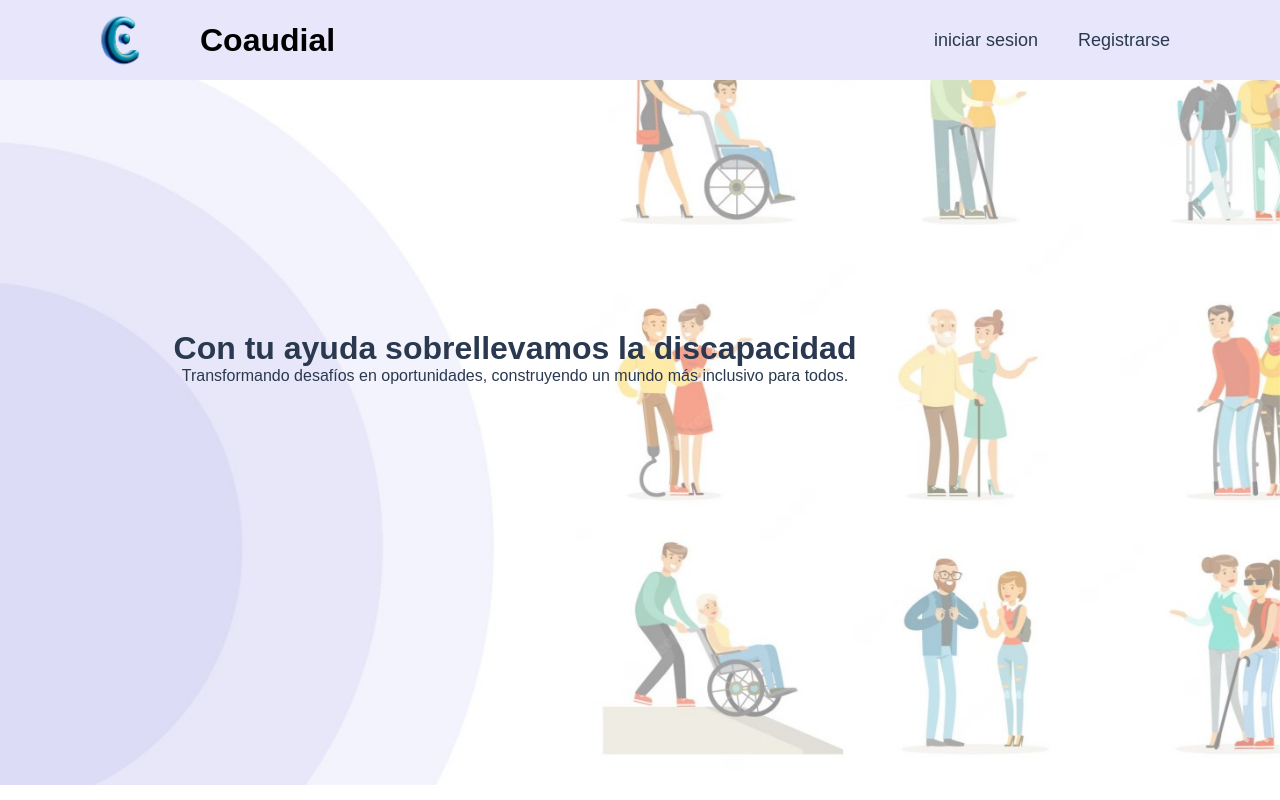
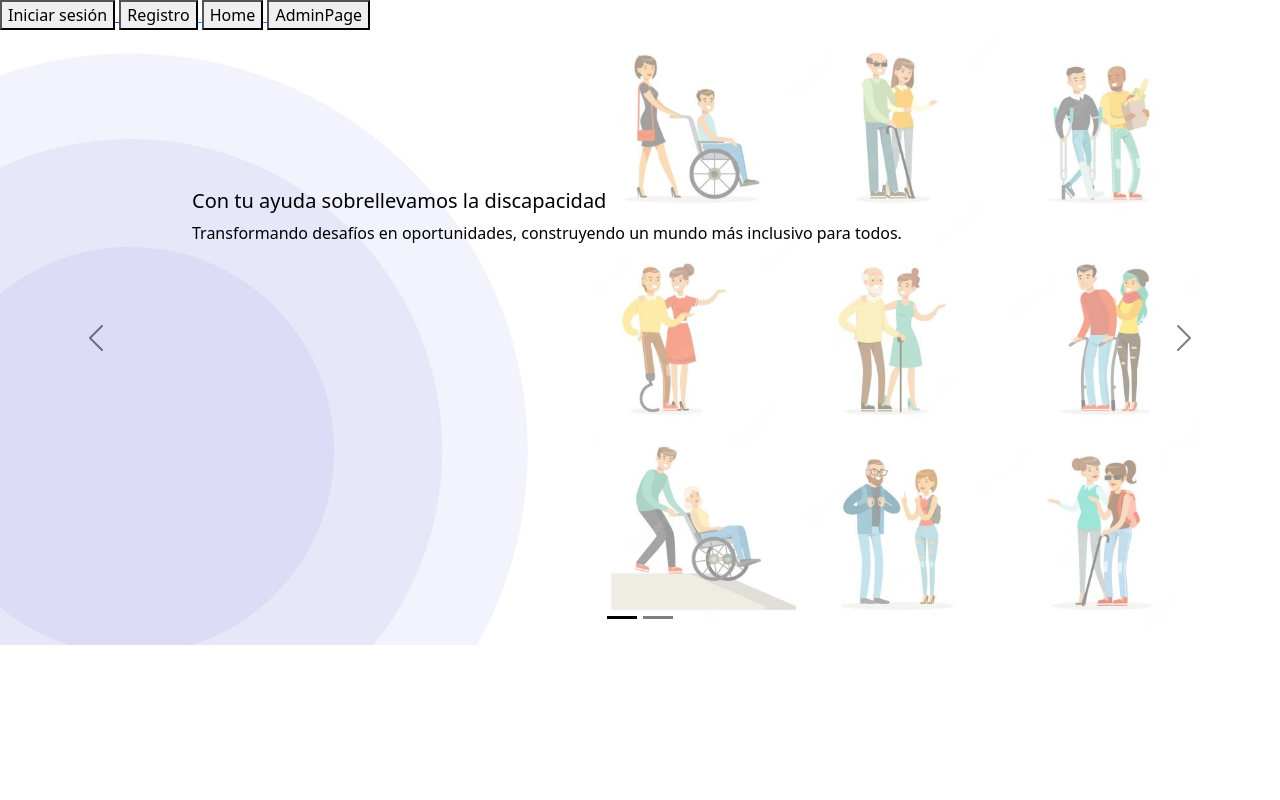
Before and after one commit to V1centeJ1menez/coaudial, a Django app: page / in a window 1280 px wide. Run offline with Django 4.2, Linux system fonts and the light colour scheme.

Commit message:
Modificaciones del frontend

```diff
--- a/tasks/static/frontend/styles.css
+++ b/tasks/static/frontend/styles.css
@@ -7,8 +7,8 @@
 }
 
 body {
-    background-color: white;
-    font-family: Arial, Helvetica, sans-serif
+
+    font-family: Arial, Helvetica, sans-serif;
 
 }
 
@@ -45,32 +45,6 @@ body {
     align-items: center;
     justify-content: space-between;
     z-index: 1000;
-}
-
-.encabezado-img{
-    background-image: url(../tasks/img/fondo-01.jpg);
-    padding: 250px 300px 400px 50px;
-    background-size: cover;
-    display: flex;
-    flex-direction: column;
-    justify-content: center;
-    align-items: center;
-    color: #fff;
-    background-attachment: fixed;
-    background-repeat: no-repeat;
-    background-position: center;
-}
-
-
-
-.encabezado-img p{
-    font-size: 20px 20px;
-    color: #2A394F;
-    margin-top: 1000;
-}
-.encabezado-img h1{
-    font-size: 50px 20px;
-    color: #2A394F;
 }
 
 .menu .navbar ul li {
--- a/tasks/templates/tasks/bases/header_base.html
+++ b/tasks/templates/tasks/bases/header_base.html
@@ -5,6 +5,7 @@
     <meta charset="UTF-8">
     <title>{% block title %}{% endblock %}</title>
     <link rel="icon" href="{% static 'tasks/img/coaudial_icon.ico' %}" >
+
 </head>
 <body>
     <header>
@@ -75,5 +76,6 @@
         <!-- Aquí puedes poner tu pie de página -->
         {% endblock %}
     </footer>
+
 </body>
 </html>
--- a/tasks/templates/tasks/index.html
+++ b/tasks/templates/tasks/index.html
@@ -1,45 +1,44 @@
 
-<!DOCTYPE html>
-<html lang="es">
-<head>
-    <meta charset="UTF-8">
-    <meta name="viewport" content="width=device-width, initial-scale=1.0">
-    <title>Coaudial</title>
-    <link rel="stylesheet" href="../../static/frontend/styles.css">
-</head>
-<body>
-    <header>
-        <div class="back">
-            <div class="menu container">
+{% extends "tasks/bases/header_base.html" %}
 
 
-                <div class="logo">
-                    <img src="../../static/tasks/img/coaudial_icon.png" alt="Logo de Coaudial">
-                    <h1>Coaudial</h1>
-                </div>
+{% block title %}
+  Título de la página - Coaudial
+{% endblock %}
 
-                <input type="checkbox" id="menu" />
-                <label for="menu">
-                    <img src="../../static/tasks/img/menu.png" class="menu-icono" alt="">
-                </label>
-                <nav class="navbar">
-                    <ul>
-                        <li><a href="../tasks/login.html">iniciar sesion</a></li>
-                        <li><a href="../tasks/signup.html">Registrarse</a></li>
-                    </ul>
+{% block content%}
+<link href="https://cdn.jsdelivr.net/npm/bootstrap@5.0.2/dist/css/bootstrap.min.css" rel="stylesheet" integrity="sha384-EVSTQN3/azprG1Anm3QDgpJLIm9Nao0Yz1ztcQTwFspd3yD65VohhpuuCOmLASjC" crossorigin="anonymous">
 
-                </nav>
-            </div>
-        </div>
-    </header>
-
-    <div class="encabezado-img">
-
-        <h1>Con tu ayuda sobrellevamos la discapacidad</h1>
+<div id="carouselExampleDark" class="carousel carousel-dark slide" data-bs-ride="carousel">
+  <div class="carousel-indicators">
+    <button type="button" data-bs-target="#carouselExampleDark" data-bs-slide-to="0" class="active" aria-current="true" aria-label="Slide 1"></button>
+    <button type="button" data-bs-target="#carouselExampleDark" data-bs-slide-to="1" aria-label="Slide 2"></button>
+  </div>
+  <div class="carousel-inner">
+    <div class="carousel-item active" data-bs-interval="10000">
+      <img src="../../static/tasks/img/fondo-01.jpg" class="d-block w-100" alt="...">
+      <div class="carousel-caption text-center" style="height: 100vh; display: flex; flex-direction: column; justify-content: center; align-items: flex-start;">
+        <h5>Con tu ayuda sobrellevamos la discapacidad</h5>
         <p>Transformando desafíos en oportunidades, construyendo un
           mundo más inclusivo para todos.</p>
       </div>
+    </div>
+    <div class="carousel-item" data-bs-interval="2000">
+      <img src="../../static/tasks/img/fondo-02.jpg" class="d-block w-100" alt="...">
+      <div class="carousel-caption text-center" style="height: 100vh; display: flex; flex-direction: column; justify-content: center; align-items: flex-end;">
+        <h5>Hay personas que necesitan tu ayuda, conócelos</h5>
+      </div>
+    </div>
+  </div>
+  <button class="carousel-control-prev" type="button" data-bs-target="#carouselExampleDark" data-bs-slide="prev">
+    <span class="carousel-control-prev-icon" aria-hidden="true"></span>
+    <span class="visually-hidden">Previous</span>
+  </button>
+  <button class="carousel-control-next" type="button" data-bs-target="#carouselExampleDark" data-bs-slide="next">
+    <span class="carousel-control-next-icon" aria-hidden="true"></span>
+    <span class="visually-hidden">Next</span>
+  </button>
+</div>
 
-
-</body>
-</html>
+<script src="https://cdn.jsdelivr.net/npm/bootstrap@5.0.2/dist/js/bootstrap.bundle.min.js" integrity="sha384-MrcW6ZMFYlzcLA8Nl+NtUVF0sA7MsXsP1UyJoMp4YLEuNSfAP+JcXn/tWtIaxVXM" crossorigin="anonymous"></script>
+{% endblock %}
```
Also changed, not shown: tasks/static/frontend/estilos.css (+10 -25 lines), tasks/static/frontend/login.css (+45 -0 lines), tasks/templates/tasks/login.html (+6 -6 lines), tasks/templates/tasks/signup.html (+0 -12 lines), tasks/static/tasks/img/fondo-02.jpg, tasks/static/tasks/img/fondo-04.jpg (added).
